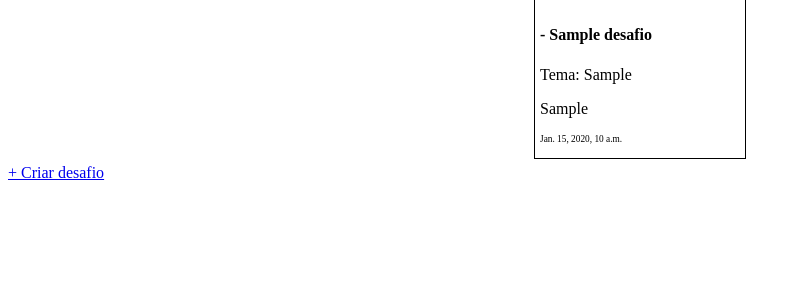
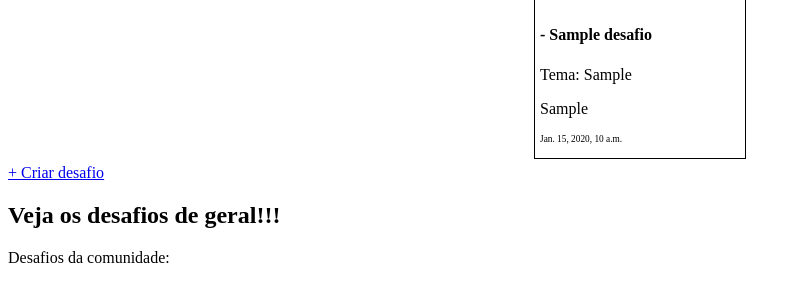
Before and after one commit to mariaFernanda2001/AjudandoMaria, a Django app: a page that uses website/templates/home.html in a window 1280 px wide. Shown: the part 125-432 px from the top of the page, without its empty margins (0-801 px from the left). Run offline with Django 3.2, Linux system fonts and the light colour scheme; tables that the repository leaves empty hold one stand-in row (values such as "Sample post").

Commit message:
Usando exclude()

```diff
--- a/website/templates/home.html
+++ b/website/templates/home.html
@@ -21,5 +21,17 @@
         {% endfor %}
     </div>
     <a href="desafiar/">+ Criar desafio</a>
+    <h2>Veja os desafios de geral!!!</h2>
+    <p>Desafios da comunidade:</p>
+    <div style="display: flex; justify-content: center;">
+        {% for desafio in gerais %}
+            <div style="border: solid 1px black; margin: 5px; width: 200px; padding: 5px;">
+                <h4>- {{ desafio.titulo }}</h4>
+                <p>Tema: {{ desafio.tema }}</p>
+                <p>{{ desafio.valor }}</p>
+                <p style="font-size:7pt;">{{ desafio.criacao }} - {{ desafio.autor.nome }}</p>
+            </div>
+        {% endfor %}
+    </div>
 </body>
 </html>
--- a/website/views.py
+++ b/website/views.py
@@ -56,12 +56,14 @@ def login(request):
 
 def home(request, id, nome):
     usuario = Usuario.objects.filter(id=id, nome=nome).first()
-    desafios = Desafio.objects.filter(autor=usuario.id)
+    desafios = Desafio.objects.filter(autor=usuario.id, ativo=True)
+    desafios_gerais = Desafio.objects.exclude(autor=usuario.id)
 
     if desafios.first() is None:
         context = {
             'nome':usuario.nome,
-            'msg':'Você não criou nenhum desafio ainda, tente criar algum!!!!'
+            'msg':'Você não criou nenhum desafio ainda, tente criar algum!!!!',
+            'gerais':desafios_gerais
         }
 
         return render(request, 'home.html', context)
@@ -69,7 +71,8 @@ def home(request, id, nome):
     else:
         context = {
             'nome':usuario.nome,
-            'desafios':desafios
+            'desafios':desafios,
+            'gerais':desafios_gerais
         }
         return render(request, 'home.html', context)
 
```
